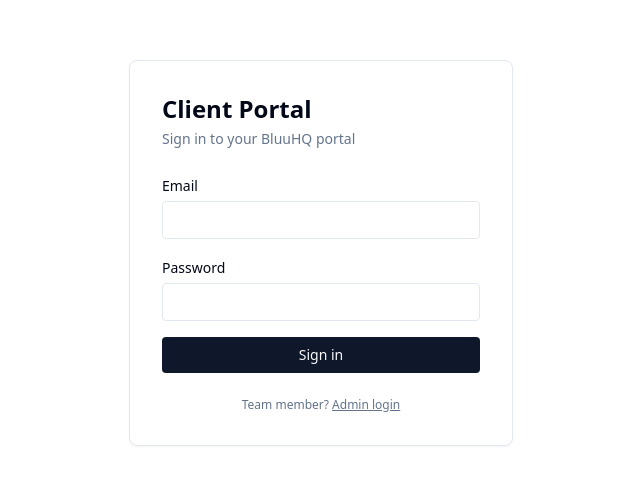
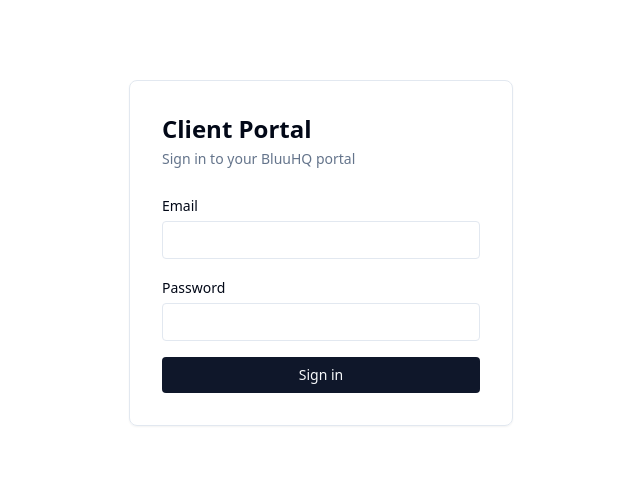
Before and after one commit to travellertope/blu9xhq, a Next.js app in the folder portal/: page /portal-login in a window 1280 px wide. Shown: the part 147-632 px from the top of the page, without its empty margins (319-959 px from the left). Built offline with nearby package versions, Linux system fonts and the light colour scheme.

Commit message:
Remove admin login link from client portal login form
https://claude.ai/code/session_01WEKFkbWqCtk63nR8gt7Dbg

```diff
--- a/portal/app/(auth)/portal-login/page.tsx
+++ b/portal/app/(auth)/portal-login/page.tsx
@@ -91,13 +91,6 @@ function PortalLoginForm() {
             {loading ? "Signing in…" : "Sign in"}
           </button>
         </form>
-
-        <p className="text-center text-xs text-muted-foreground">
-          Team member?{" "}
-          <a href="/admin-login" className="underline">
-            Admin login
-          </a>
-        </p>
       </div>
     </div>
   );
```
